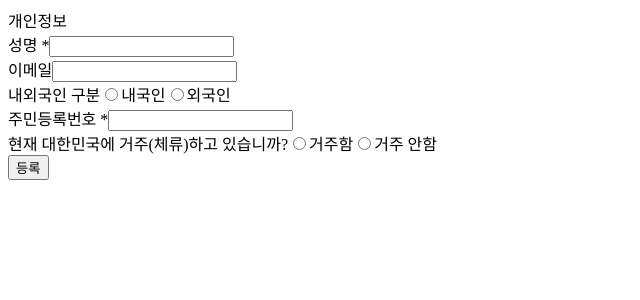
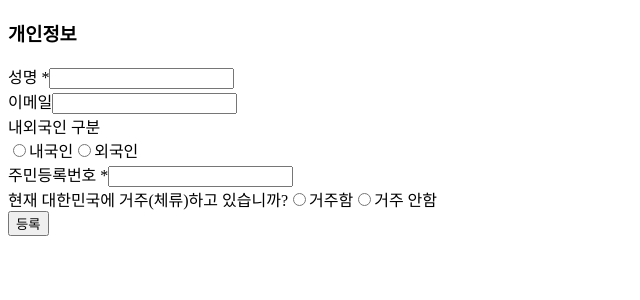
Before and after one commit to parkjunyoung/heum-tax, a React (Create React App) app: page /employment/form/add in a window 1280 px wide. Shown: the top 300 px of the page, without its empty margins (0-640 px from the left). Built offline with nearby package versions, Linux system fonts and the light colour scheme.

Commit message:
header h3 적용

```diff
--- a/src/features/employees/Form.js
+++ b/src/features/employees/Form.js
@@ -12,7 +12,7 @@ export default function Form(){
 
   return <div className="demo-block demo-box demo-layout">
     <form action="" onSubmit={handleSubmit(onSubmit)}>
-      개인정보
+      <h3>개인정보</h3>
 
       <div className="el-form-item">
         성명 *
@@ -35,7 +35,7 @@ export default function Form(){
 
 
       <div className="el-form-item">
-        내외국인 구분
+        내외국인 구분 <br/>
         <input name="isDometic" type="radio" id="isDometic1" value="내국인" {...register("isDometic")}/>
         <label htmlFor="isDometic1">내국인</label>
 
```
